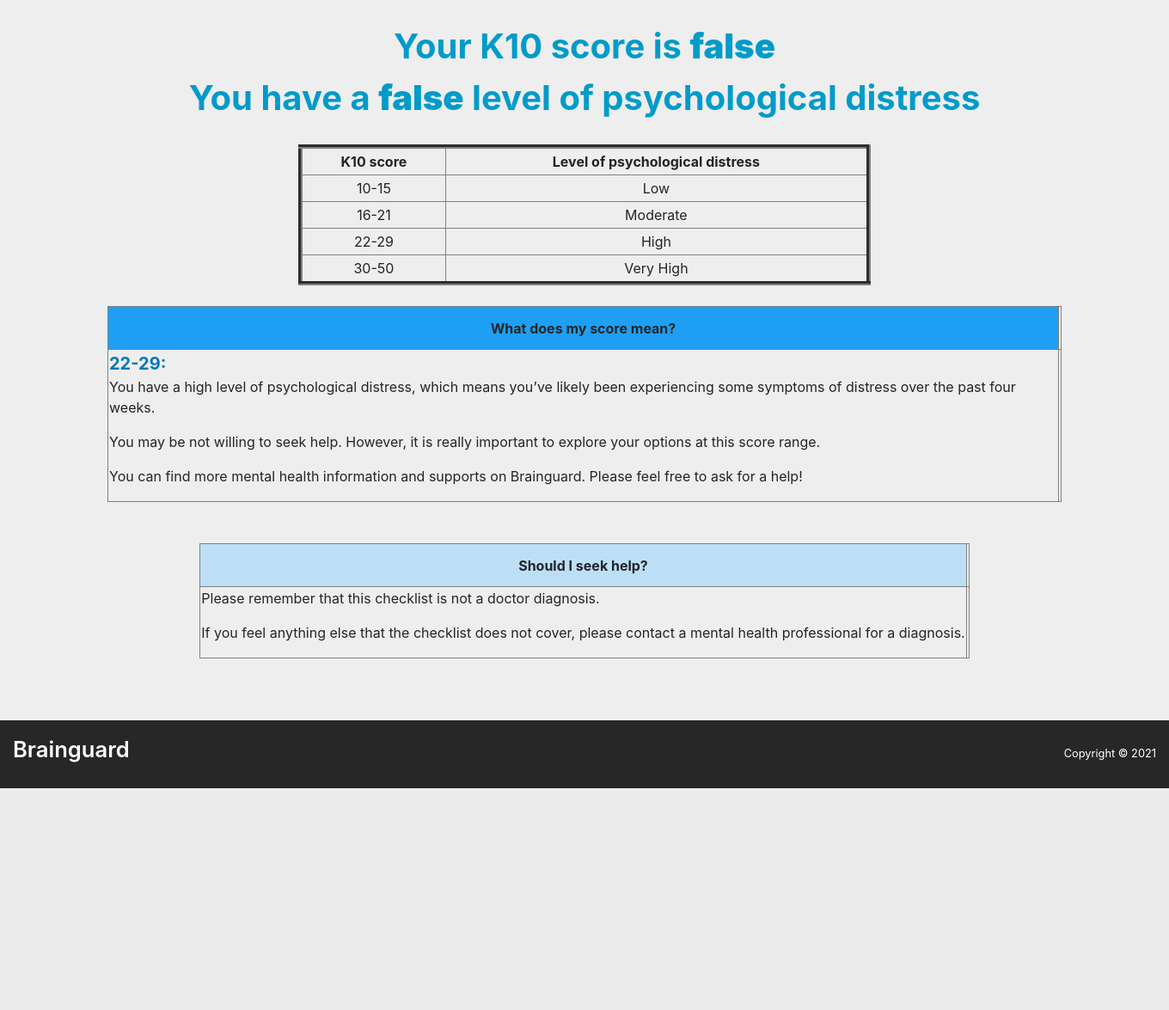
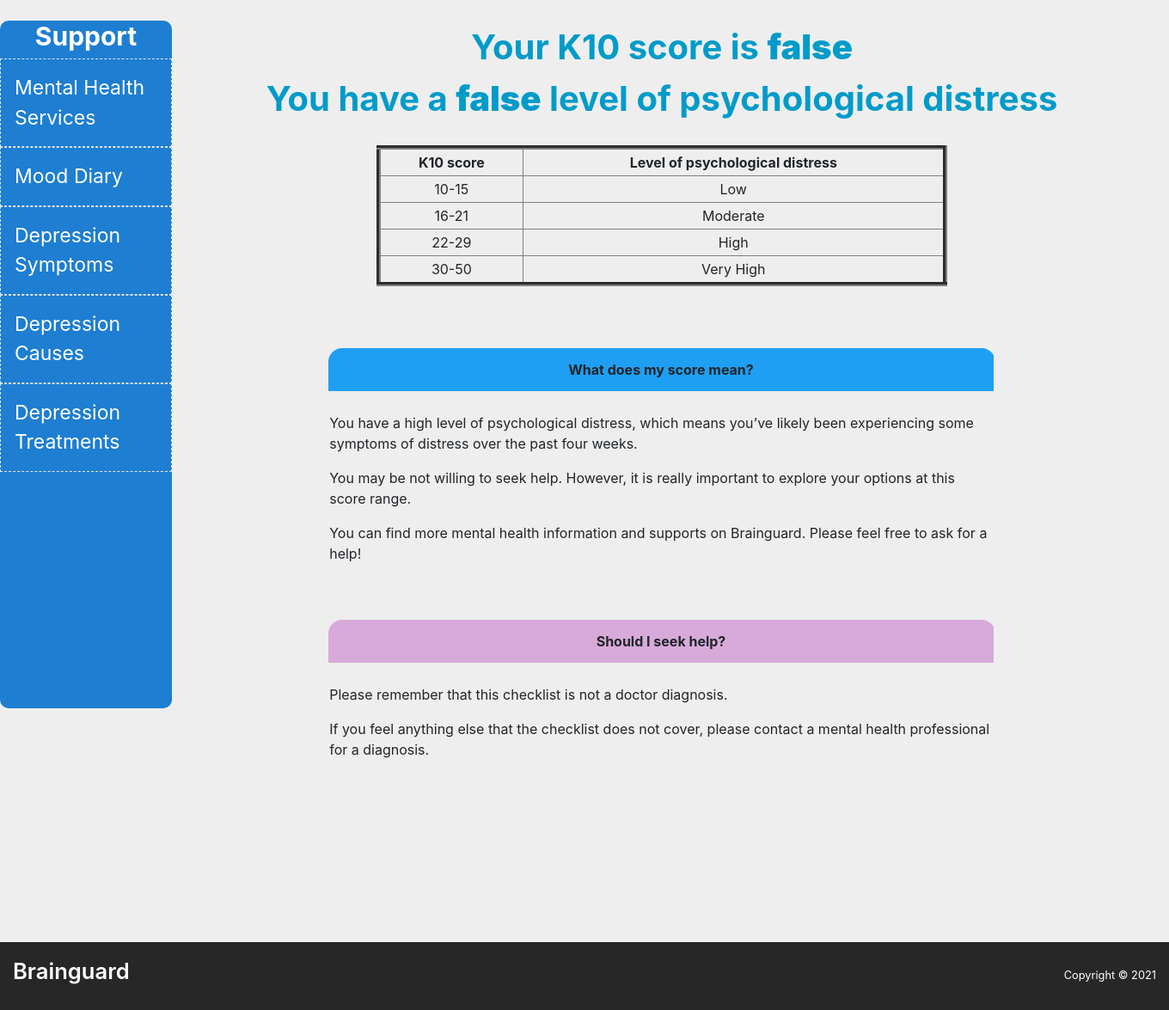
Before and after one commit to Chaitanya04K/FIT5120-Pulchritude, a PHP site: page /getInfo3.php in a window 1360 px wide. Shown: the part 104-1279 px from the top of the page at 86% size. Before the commit the page ends 1021 px from the top, so only its background shows below. Run offline with PHP 8.4, Linux system fonts and the light colour scheme; the visitor is signed in with stand-in values (Sample User, id 1); some libraries are stand-ins or nearby versions.

Commit message:
sidebar2

```diff
--- a/getInfo3.php
+++ b/getInfo3.php
@@ -15,6 +15,55 @@
 
     <!-- Bootstrap CSS -->
     <link rel="stylesheet" href="https://maxcdn.bootstrapcdn.com/bootstrap/4.0.0/css/bootstrap.min.css" integrity="sha384-Gn5384xqQ1aoWXA+058RXPxPg6fy4IWvTNh0E263XmFcJlSAwiGgFAW/dAiS6JXm" crossorigin="anonymous">
+
+    <style>
+    .sidebar {
+        margin: 0;
+        padding: 0;
+        width: 200px;
+        background-color: #1E7ED1;
+        position: absolute;
+        height: 100%;
+        overflow: auto;
+        border-radius:10px;
+    }
+    .sidebar a {
+        display: block;
+        color: black;
+        padding: 16px;
+        text-decoration: none;
+        border-collapse: collapse;
+        border:1px dashed #E2E5E9;
+    }
+    .sidebar a.active {
+        background-color: #1E7ED1;
+        color: white;
+    }
+    .sidebar a:hover:not(.active) {
+        background-color: #B2D2EE;
+        color: white;
+    }
+    div.container {
+        margin-left: 200px;
+        padding: 1px 16px;
+        height: 1000px;
+    }
+    @media screen and (max-width: 700px) {
+        .sidebar {
+            width: 100%;
+            height: auto;
+            position: relative;
+        }
+        .sidebar a {float: left;}
+        div.container {margin-left: 0;}
+    }
+    @media screen and (max-width: 400px) {
+        .sidebar a {
+            text-align: center;
+            float: none;
+        }
+    }
+    </style>
 </head>
 
 <body>
@@ -29,6 +78,15 @@
         </ol>
     </nav>
     <br>
+
+    <div class="sidebar">
+        <h4 style="text-align:center;color:white;font-weight:bold;font-size:30px">Support</h4>
+        <a href="getSupport.php" style="font-size:23px;color:white;">Mental Health Services</a>
+        <a href="moodDiary.php" style="font-size:23px;color:white;">Mood Diary</a>
+        <a href="signsandsymptoms.php" style="font-size:23px;color:white;">Depression Symptoms</a>
+        <a href="causes.php" style="font-size:23px;color:white;">Depression Causes</a>
+        <a href="treatment.php" style="font-size:23px;color:white;">Depression Treatments</a>
+    </div>
 
     <div class="container">
         <div align="center" style="    color: #009BC9;
@@ -66,8 +124,10 @@
         </div>
 
         <br>
+        <br>
+        <br>
 
-        <table border="1" class="guide" align="center">
+        <table class="guide" style="width:70%;margin:auto;border-radius:1em;overflow: hidden;">
             <tr>
                 <th style="text-align: center;background-color: #1F9FF3;height:50px">
                     What does my score mean?
@@ -90,7 +150,7 @@
            </tr> -->
            <tr  >
                 <td>
-                    <div style="font-size: 20px; font-weight: bold;color: #0077b6;">22-29:</div>
+                    <br>
                     <p>You have a high level of psychological distress, which means you’ve likely been experiencing some symptoms of distress over the past four weeks.</p>
                     <p>You may be not willing to seek help. However, it is really important to explore your options at this score range.</p>
                     <p>You can find more mental health information and supports on Brainguard. Please feel free to ask for a help!</p>
@@ -117,14 +177,15 @@
 
         <br>
         <br>
-        <table border="1" class="guide" align="center">
+        <table class="guide" style="width:70%;margin:auto;border-radius:1em;overflow: hidden;">
             <tr>
-                <th style="text-align: center;background-color: #BDDFF5;height:50px">
+                <th style="text-align: center;background-color: #D7AADA;height:50px">
                     Should I seek help?
                 </th>
             </tr>
             <tr >
                 <td>
+                    <br>
                     <p>Please remember that this checklist is not a doctor diagnosis.</p>
                     <p>If you feel anything else that the checklist does not cover, please contact a mental health
                         professional for a diagnosis.</p>
```
